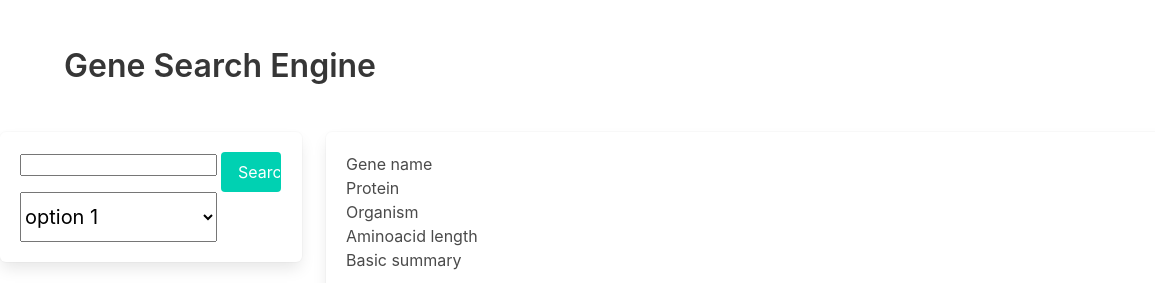
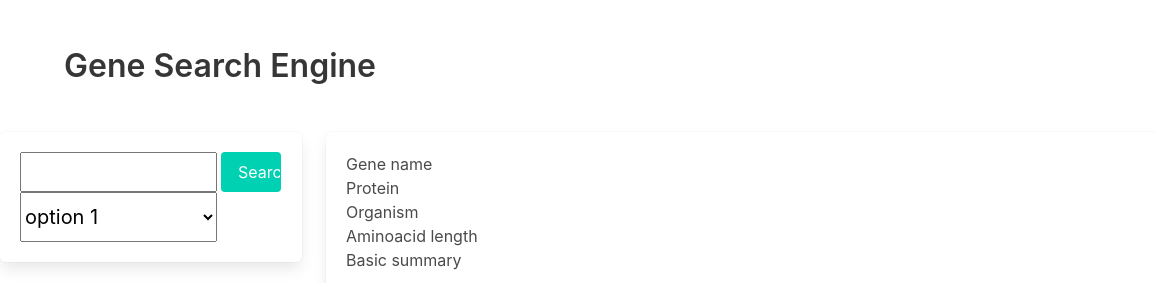
Before and after one commit to LeopoldoGurgel/proteingenefinder, a website: page index.html in a window 1280 px wide. Shown: the top 283 px of the page, 0-1155 px from the left. Drawn offline with nearby package versions, Linux system fonts and the light colour scheme; no server answers.

Commit message:
little change in input styling

```diff
--- a/index.html
+++ b/index.html
@@ -20,7 +20,7 @@
     <main class="columns">
         <aside class="column is-narrow is-3" style="height: calc(100vh - 2rem)">
             <form name="geneSearch" class="box">
-                <input type="text" id="geneInput" class=" "  style="width: 75%">
+                <input type="text" id="geneInput" class=""  style="width: 75%; height: 40px; margin-botton: 5px">
                 <input type="submit" value="Search" class="button is-primary is-tiny" style="width: 23%">
                 <select id="species-menu" class="select is-medium"  style="width: 75%">
                     <option>option 1</option>
```
